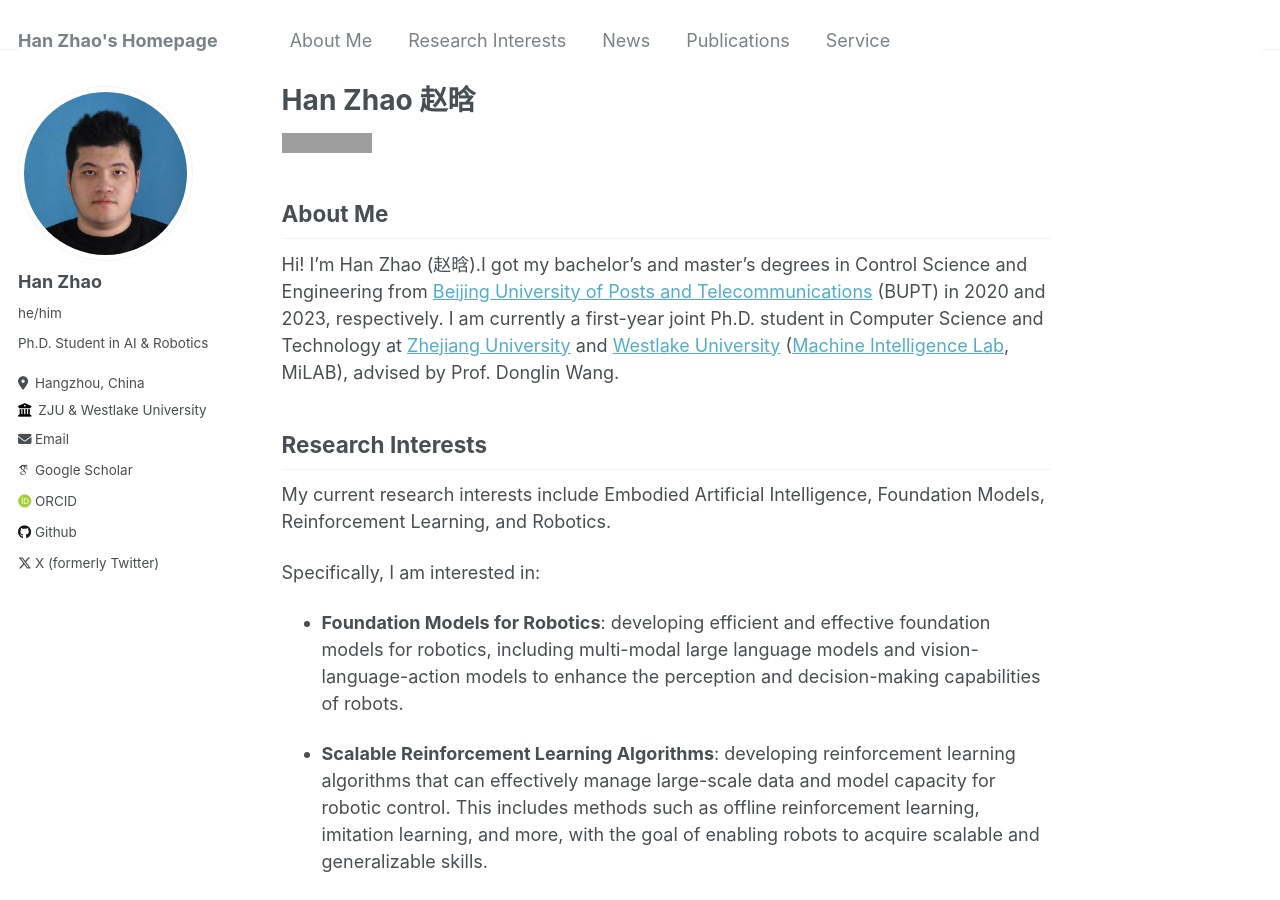
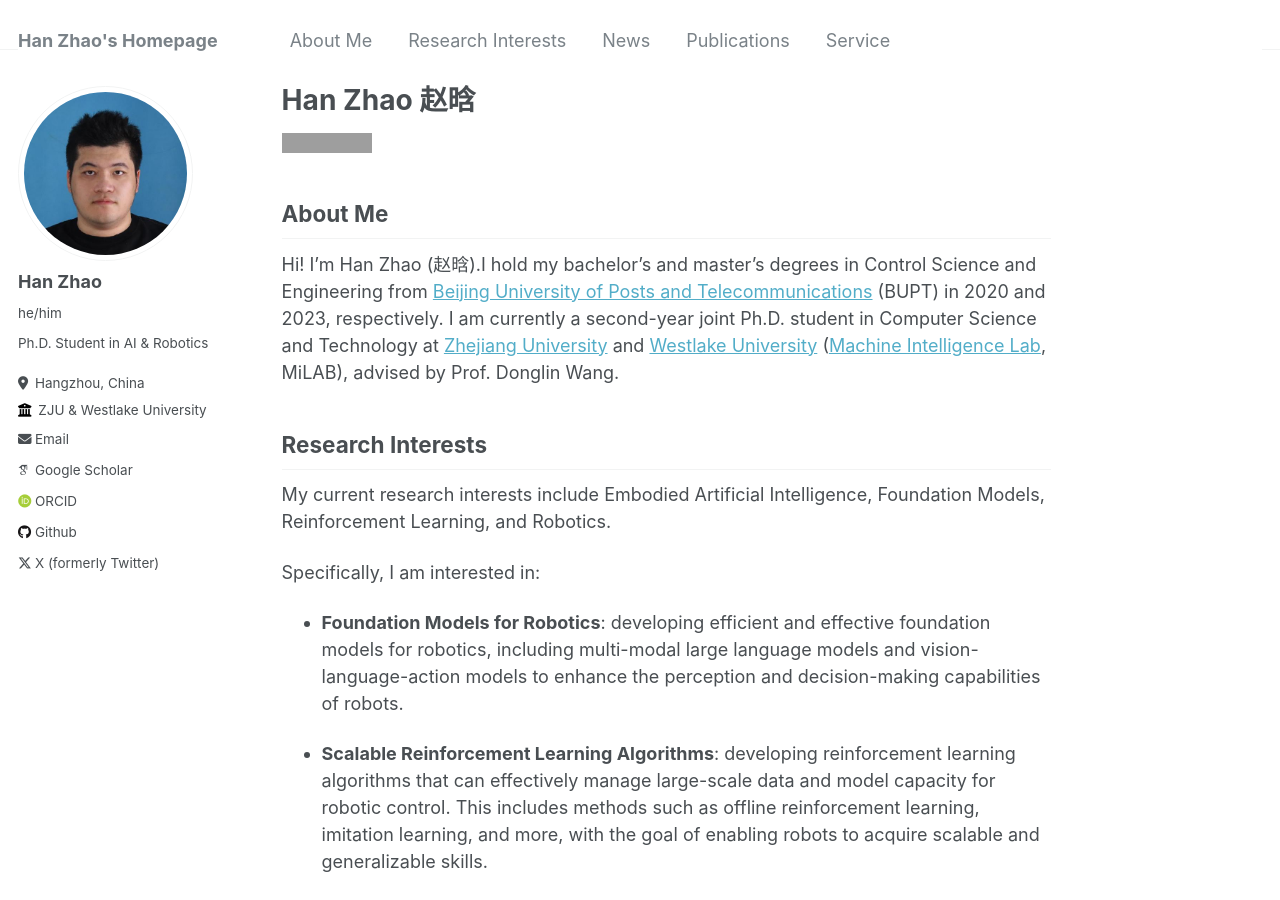
Before and after one commit to h-zhao1997/h-zhao1997.github.io, a Jekyll site: the page built from _pages/about.md, in a window 1280 px wide and 900 px high. Built offline with Jekyll 4.4.1, drawn with Linux system fonts in a browser that asks for light colours; some web fonts are replaced; grey boxes are pictures that could not be loaded.

Commit message:
Update about.md

```diff
--- a/_pages/about.md
+++ b/_pages/about.md
@@ -11,7 +11,7 @@
 
 <h2 id='about'>About Me</h2>
 
-Hi! I'm Han Zhao (赵晗).I got my bachelor's and master's degrees in Control Science and Engineering from <a href="https://www.bupt.edu.cn/">Beijing University of Posts and Telecommunications</a> (BUPT) in 2020 and 2023, respectively. I am currently a first-year joint Ph.D. student in Computer Science and Technology at <a href="https://www.zju.edu.cn/">Zhejiang University</a> and <a href="https://www.westlake.edu.cn/">Westlake University</a> (<a href="https://milab.westlake.edu.cn/">Machine Intelligence Lab</a>, MiLAB), advised by Prof. Donglin Wang.
+Hi! I'm Han Zhao (赵晗).I hold my bachelor's and master's degrees in Control Science and Engineering from <a href="https://www.bupt.edu.cn/">Beijing University of Posts and Telecommunications</a> (BUPT) in 2020 and 2023, respectively. I am currently a second-year joint Ph.D. student in Computer Science and Technology at <a href="https://www.zju.edu.cn/">Zhejiang University</a> and <a href="https://www.westlake.edu.cn/">Westlake University</a> (<a href="https://milab.westlake.edu.cn/">Machine Intelligence Lab</a>, MiLAB), advised by Prof. Donglin Wang.
 
 
 <h2 id='research-interests'>Research Interests</h2>
```
